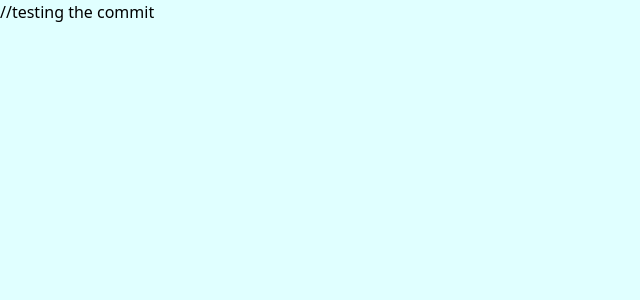
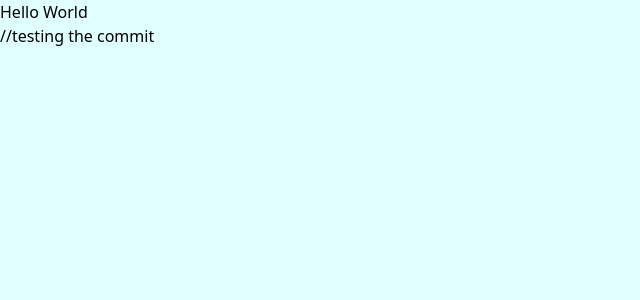
Before and after one commit to ImaSkullyosis/HackUTD, a React (Vite) app in the folder HackUTD 2024 Guided Project/: page / in a window 1280 px wide. Shown: the top 300 px of the page, without its empty margins (0-640 px from the left). Built offline with nearby package versions, Linux system fonts and the light colour scheme.

Commit message:
Modified the app.jsx to display the main page

```diff
--- a/HackUTD 2024 Guided Project/src/App.jsx
+++ b/HackUTD 2024 Guided Project/src/App.jsx
@@ -1,9 +1,10 @@
 import { useState } from "react";
+import Land from "./pages/landingpage.jsx";
 
 function App() {
   const [count, setCount] = useState(0);
 
-  return <></>;
+  return <Land></Land>;
 }
 
 export default App;
--- a/HackUTD 2024 Guided Project/src/pages/landingpage.jsx
+++ b/HackUTD 2024 Guided Project/src/pages/landingpage.jsx
@@ -1 +1,12 @@
 import "./landingpage.css";
+import { useState } from "react";
+
+function land() {
+  return (
+    <>
+      <h1>Hello World</h1>
+    </>
+  );
+}
+
+export default land;
```
